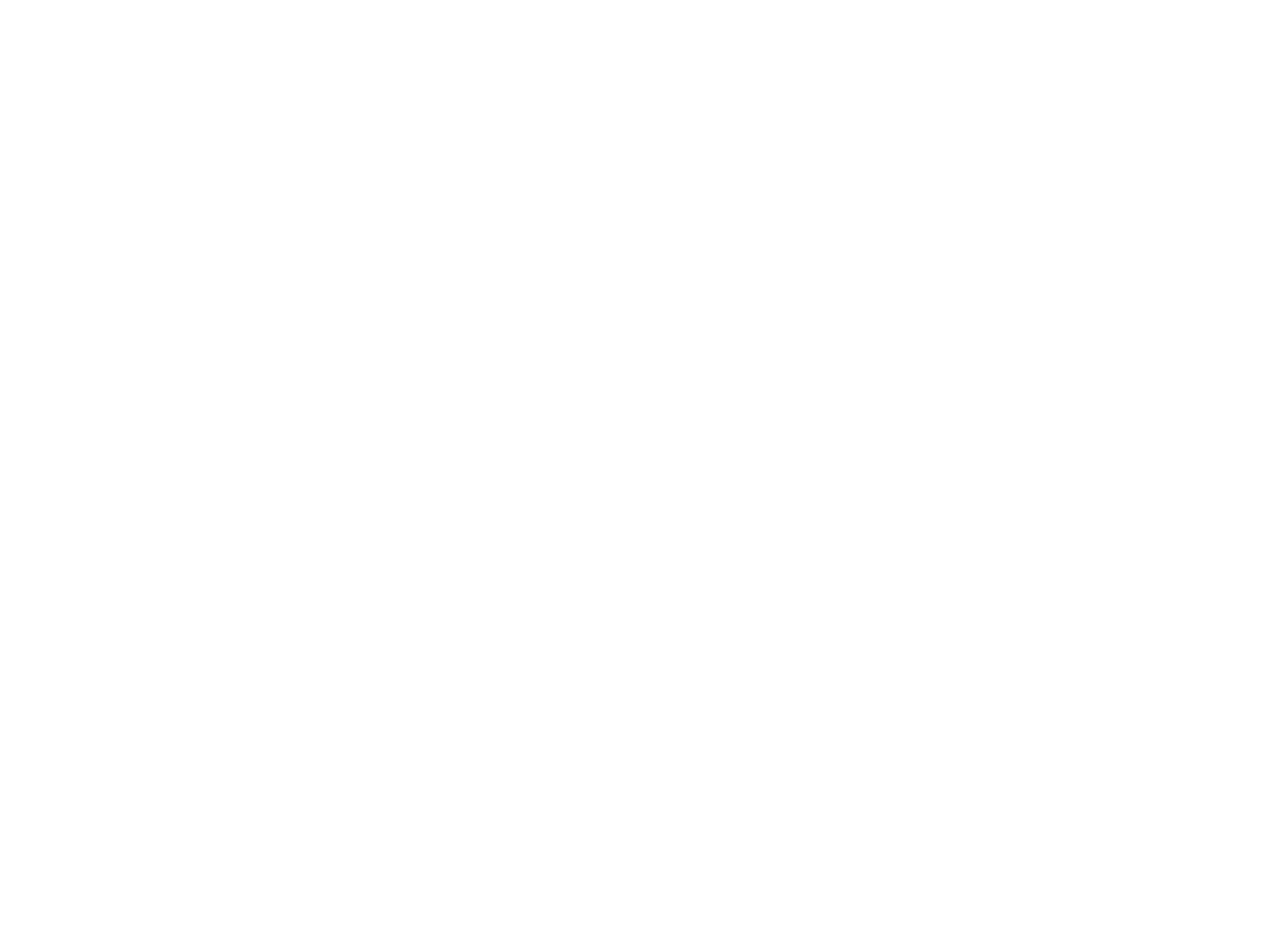
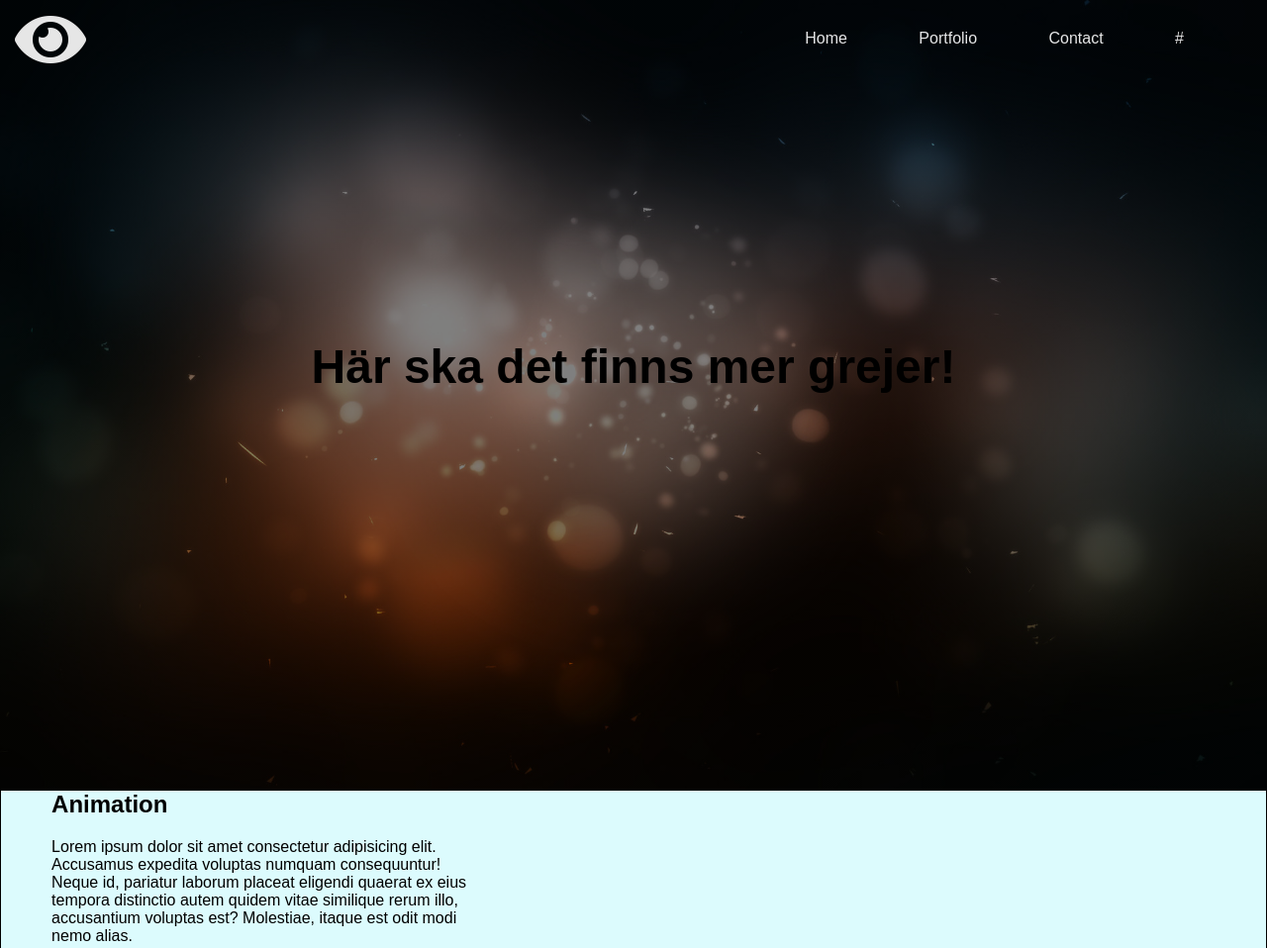
Before and after one commit to AntonNorgren/Projektarbete, a plain HTML site: page Projektarbete/index.html in a window 1280 px wide. Shown: the top 958 px of the page at 99% size. Before the commit the page ends 800 px from the top, so only its background shows below. Drawn offline with nearby package versions, Linux system fonts and the light colour scheme.

Commit message:
<jobbat sida vid sida>  gjort menyn statisk, fixat scrolling med fixed meny, lagt till nästkommande content containers.

```diff
--- a/Projektarbete/index.css
+++ b/Projektarbete/index.css
@@ -1,100 +1,104 @@
-/**********************
-      menu & logo
-***********************/
+/***************
+     menu
+***************/
 
-#logo{
-  grid-area: logo ;
-  opacity: .7;
-  z-index: 2;
-  color: #fff;
-  text-align: left;
-  background-color: black;
-  }
-
-#logo-text{
-  text-decoration: none;
-  color: #fff;
-  font-size:1.3em;
-  text-transform: uppercase;
-  font-family: monospace;
+.menu-bar{
+  background:linear-gradient( rgba(0, 0, 0, 0.5) 100%,
+   rgba(0, 0, 0, 0.5)100%),url("/images/Lights.png");
+  background-position: center;
+  background-size: cover;
+ width: 100%;
+ height: 100.71vh;
+ margin: 0;
+ margin-top: 10px;
+ display: flex;
+ float: right;
 }
 
 
-#menu{
-  grid-area: menu;
-  background-color: black;
-  opacity: .7;
-  z-index: 2;
+/* Logo */
+
+#logo-container{
+  width: 20px;
+  height: 20px;
+  margin:0;
 }
 
-#menu ul{
-  list-style: none;
-    font-size: 40;
+#logo{
+  margin: 15px;
+  color: rgba(255, 255, 255, .9);
+  text-decoration: none;
+
 }
 
-/**********************
-        body
-***********************/
 
-body, html{
-  height: 100%;
+/* Navigation */
+
+nav{
+  position: fixed;
+  width: 100%;
+  line-height: 60px;
 }
+
+nav ul{
+  list-style: none;
+  float: right;
+  padding-right:50px;
+}
+
+nav ul li{
+  display:inline-block;
+  padding: 0px 34px;
+}
+
+nav ul li a{
+  text-decoration: none;
+  color: rgba(255, 255, 255, .9);
+  font-size:16px;
+}
+
+nav.black{
+  background-color: #000;
+  height: 10%;
+}
+
+
+/***************
+     body
+***************/
 
 body{
   margin: 0;
-  display: grid;
-  background-color: black;
-  background-image:url(/Projektarbete/images/Lights.png);
-  background-repeat: no-repeat;
-  background-size: cover;
-  z-index: 1;
-  grid-template-columns: repeat(5,1fr);
-  grid-template-rows: 8% auto auto auto 10%;
-  grid-template-areas:
-    "logo logo  menu  menu  menu"
-    "edu  edu   edu  edu   edu"
-    "exp  exp   exp  exp  exp"
-    "more more  more  more  more"
-    "footer footer  footer  footer  footer";
+  padding: 0;
+  font-family: sans-serif;
+}
+
+body h1{
+  font-size: 48px;
+  margin: 0 auto;
+  padding-top: 350px;
 }
 
 
+/***************
+    Portfolio
+***************/
 
-#education{
-  grid-area: edu;
-  margin: 0 auto;
-  width: 90%;
+.portfolio-content{
+  /* Utan detta värde får uppstår en vit rad överst på sidan. */
+margin-top: -17px;
+height: 193vh;
+border: #000 solid 1px;
+background-color: rgb(220, 251, 253);
 }
 
-#experience{
-  grid-area: exp;
+.text-box{
+  margin: 62.5% 0 0 4%;
+  width: 33%;
 }
 
-#more{
-  grid-area: more;
+.content-box{
+  background-color: blueviolet;
+  width: 33%;
+  height:300px;
 }
-
-footer{
-  grid-area: footer;
-
-}
-
-@media screen and (min-width: 800px){
-  #menu ul{
-    display:flex;
-    float: right;
-    text-decoration: none;
-    margin: 40;
-  }
-
-  #menu ul li a{
-    font-size: 35px;
-    margin: 0 75px;
-    color: #fff;
-    text-decoration: none;
-
-  }
-
-  #menu li{
-  }
-}
--- a/Projektarbete/index.html
+++ b/Projektarbete/index.html
@@ -3,9 +3,43 @@
 <head>
     <meta charset="UTF-8">
     <meta name="viewport" content="width=device-width, initial-scale=1.0">
-    <title>Document</title>
+    <title>Benjamin Ytterström | Developer</title>
+    <link rel="stylesheet" href="//use.fontawesome.com/releases/v5.0.7/css/all.css">
+    <link rel="stylesheet" type="text/css" href="index.css">
+
+    <script  src="http://code.jquery.com/jquery-3.4.1.min.js"
+    integrity="sha256-CSXorXvZcTkaix6Yvo6HppcZGetbYMGWSFlBw8HfCJo="
+    crossorigin="anonymous">
+    </script>
 </head>
 <body>
+    <header class="menu-bar">
+    <nav>
+            <a href="#"><i class="fas fa-eye fa-4x" id="logo"></i></a>
+            <ul>
+                <li><a href="#">Home</a></li>
+                <li><a href="#">Portfolio</a></li>
+                <li><a href="#">Contact</a></li>
+                <li><a href="#">#</a></li>
+            </ul>
+        </nav>
 
+        <h1> Här ska det finns mer grejer!</h1>
+    </header>
+
+<div class="portfolio-content">
+    <div class="text-box" id="box1">
+        <h2>Animation</h2>
+
+        <p>
+           Lorem ipsum dolor sit amet consectetur adipisicing elit. Accusamus expedita voluptas numquam consequuntur! Neque id, pariatur laborum placeat eligendi quaerat ex eius tempora distinctio autem quidem vitae similique rerum illo, accusantium voluptas est? Molestiae, itaque est odit modi nemo alias.
+        </p>
+    </div>
+
+    <div class="content-box">
+    </div>
+</div>
+
+    <script src="scripts.js"></script>
 </body>
 </html>
--- /dev/null
+++ b/Projektarbete/scripts.js
@@ -0,0 +1,12 @@
+
+// Puts the black backround behind the menu when scrolling.
+$(window).on("scroll", function(){
+    if($(window).scrollTop()) {
+    $('nav').addClass('black');
+}
+
+else{
+$('nav').removeClass('black');
+}
+
+});
```
Also changed, not shown: Projektarbete/IndexBenjamin.html (deleted, +0 -35 lines).
